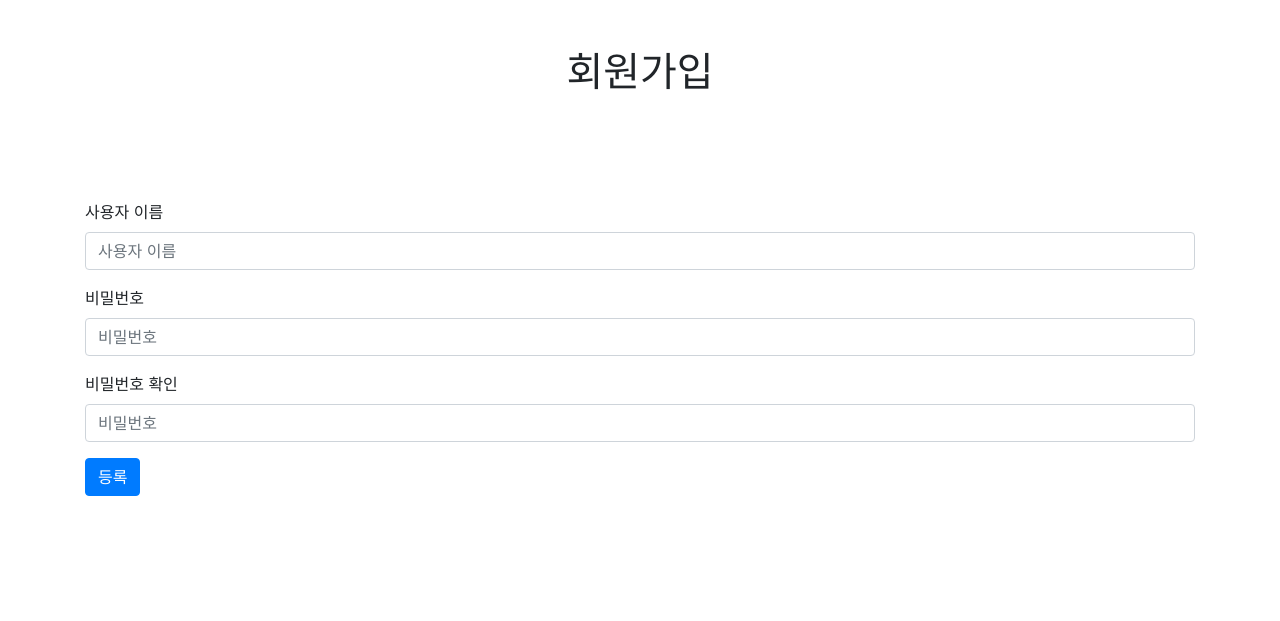
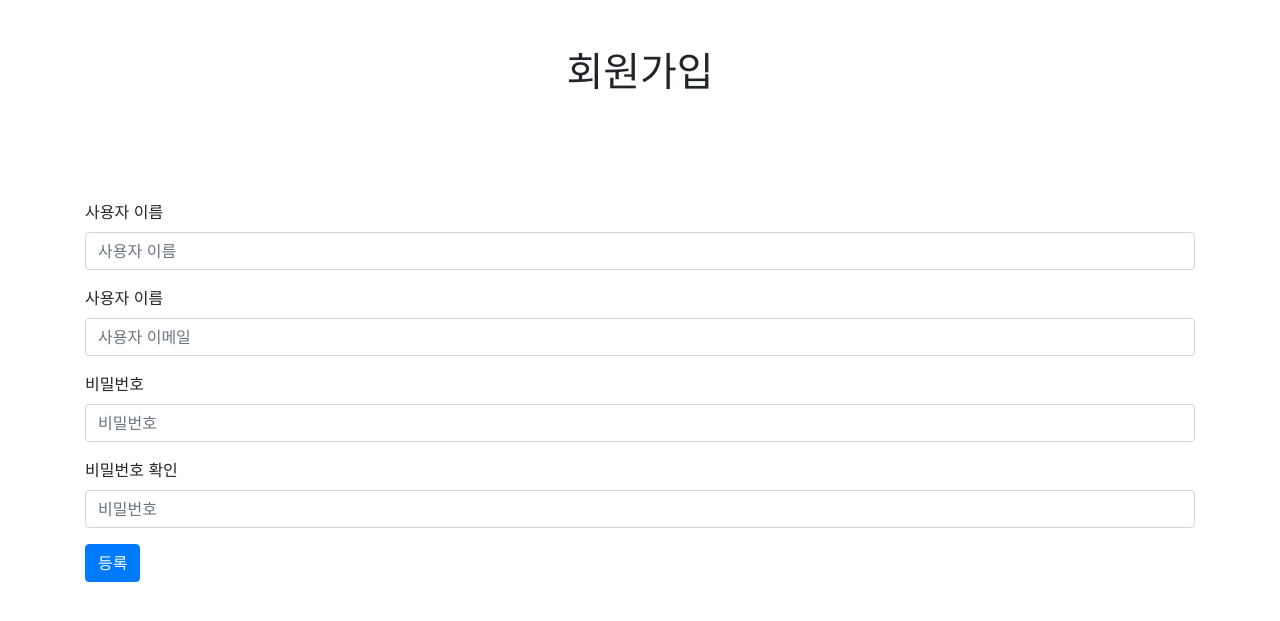
Before and after one commit to HOJUN2404/django_basic, a Django app: page /fcuser/register/ in a window 1280 px wide. Shown: the top 621 px of the page. Run offline with Django 3.2, Linux system fonts and the light colour scheme.

Commit message:
register add field

```diff
--- a/fc_community/fcuser/admin.py
+++ b/fc_community/fcuser/admin.py
@@ -3,6 +3,6 @@ from .models import Fcuser
 # Register your models here.
 
 class FcuserAdmin(admin.ModelAdmin):
-    list_display = ('username', 'password')
+    list_display = ('username', 'useremail', 'password')
 
 admin.site.register(Fcuser, FcuserAdmin)
--- a/fc_community/fcuser/models.py
+++ b/fc_community/fcuser/models.py
@@ -5,10 +5,10 @@ from django.db import models
 class Fcuser(models.Model):
     username = models.CharField(max_length=64,
                                 verbose_name='사용자명')
-
+    useremail = models.EmailField(max_length=128,
+                                    verbose_name='사용자이메일')
     password = models.CharField(max_length=64,
                                 verbose_name='비밀번호')
-
     registered_dttm = models.DateTimeField(auto_now_add=True,
                                         verbose_name='등록시간')
 
--- a/fc_community/fcuser/templates/register.html
+++ b/fc_community/fcuser/templates/register.html
@@ -31,6 +31,10 @@
                             <input type="text" class="form-control" id="username" name="username" placeholder="사용자 이름">
                         </div>
                         <div class="form-group">
+                            <label for="useremail">사용자 이름</label>
+                            <input type="email" class="form-control" id="useremail" name="useremail" placeholder="사용자 이메일">
+                        </div>
+                        <div class="form-group">
                             <label for="password">비밀번호</label>
                             <input type="password" class="form-control" id="password" name="password" placeholder="비밀번호">
                         </div>
--- a/fc_community/fcuser/views.py
+++ b/fc_community/fcuser/views.py
@@ -13,18 +13,20 @@ def register(request):
 
     elif request.method =='POST':
         username = request.POST.get('username', None)
+        useremail = request.POST.get('useremail', None)
         password = request.POST.get('password', None)
         re_password = request.POST.get('re-password', None)
 
         res_data = {}
 
-        if not (username and password and re_password):
+        if not (username and useremail and password and re_password):
             res_data['error'] = '모든 값을 입력해야 합니다.'
         elif password != re_password:
             res_data['error'] = '비밀번호가 다릅니다.'
         else:
             fcuser = Fcuser(
                 username=username,
+                useremail=useremail,
                 password=make_password(password)
             )
 
```
Also changed, not shown: fc_community/db.sqlite3, fc_community/fcuser/migrations/0002_auto_20220424_2309.py (added).
